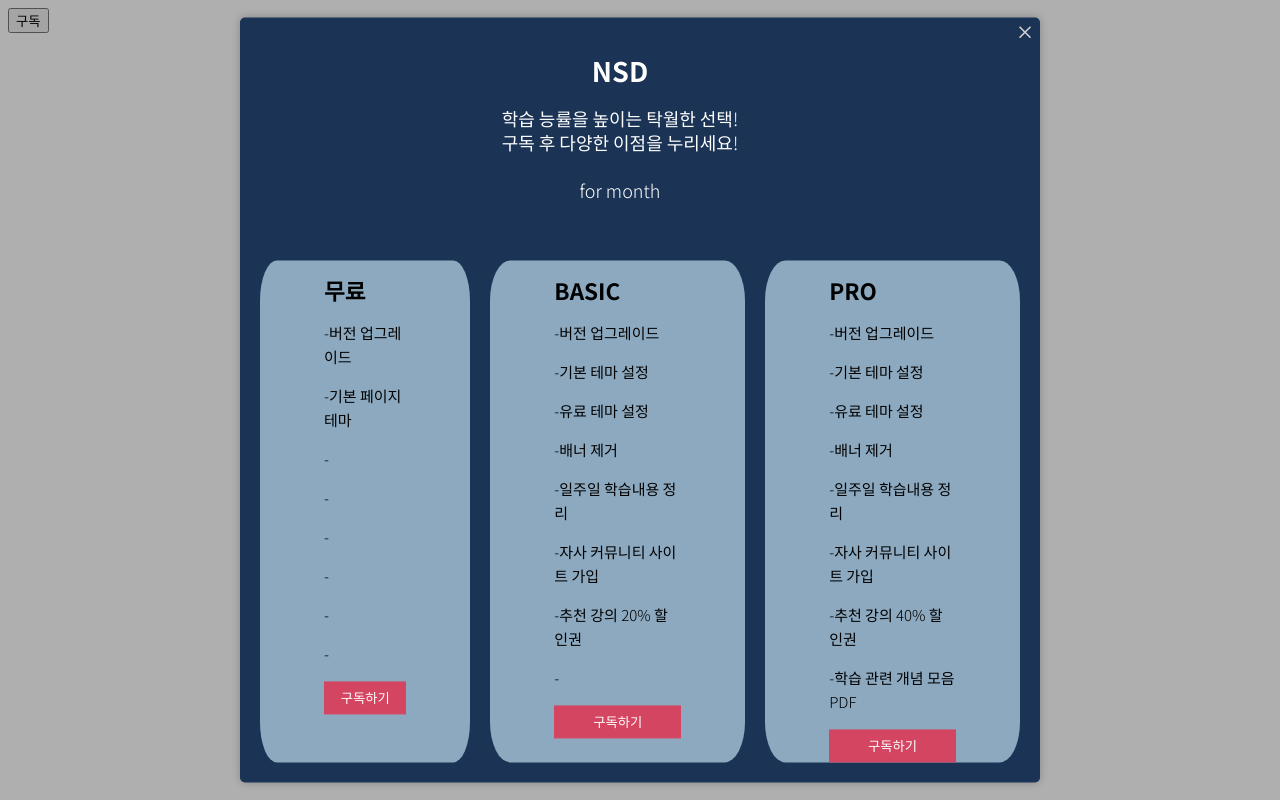
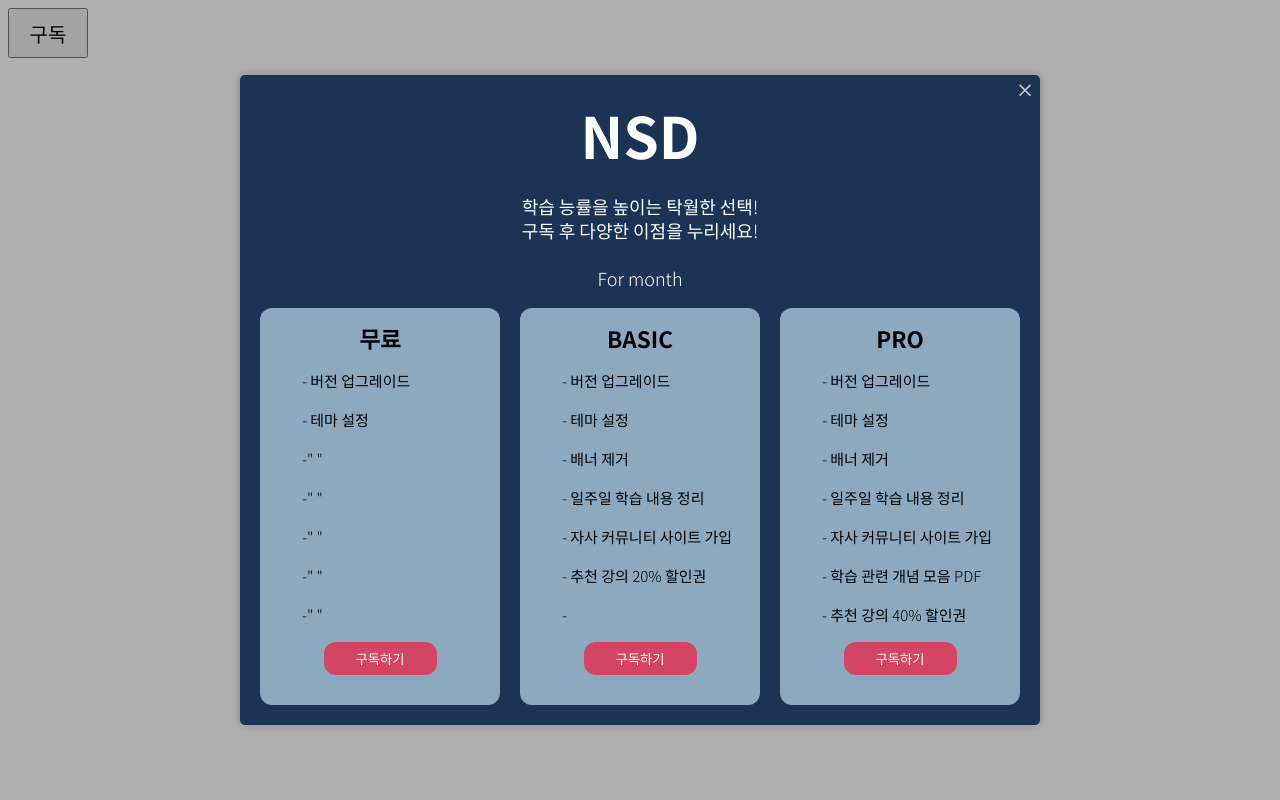
Before and after one commit to pass98/NDB_Core_Project, a plain HTML site: page 구독 모달창/구독.html in a window 1280 px wide. Both pictures are taken after a click on the button "구독". Drawn offline with nearby package versions, Linux system fonts and the light colour scheme.

Commit message:
0801 구독창 수정
배치 및 균형 수정 완료

```diff
--- a/구독 모달창/구독.html
+++ b/구독 모달창/구독.html
@@ -19,17 +19,19 @@
 
 
             <div class="desc-header">
-                <h2>NSD</h2>
+                <div id="nsd"><h2>NSD</h2></div>
                 <div>
-                    <button class="btn-close">&times;</button>
+                    <button class="btn-close" >&times;</button>
                 </div>
 
+                <div>
                 <p>
                     학습 능률을 높이는 탁월한 선택! <br />
                     구독 후 다양한 이점을 누리세요! <br /><br>
-                    for month
+                    For month
 
                 </p>
+                </div>
 
                 <div>
                     <button class="btn-close">&times;</button>
@@ -37,59 +39,65 @@
             </div>
 
             <div class="desc-content">
-                <div class="content1">
-                    <h2 id="c">무료</h2>
-                    <p>-버전 업그레이드</p>
-                    <p>-기본 페이지 테마 </p>
-                    <p>-</p>
-                    <p>-</p>
-                    <p>-</p>
-                    <p>-</p>
-                    <p>-</p>
-                    <p>-</p>
+                <div class= "content1 content-box">
+                    <div ><h2 >무료</h2></div>
+                    <div class="benefits">
+                    <p>- 버전 업그레이드</p>
+                    <p>- 테마 설정</p>
+                    <p>-" " </p>
+                    <p>-" "</p>
+                    <p>-" "</p>
+                    <p>-" "</p>
+                    <p>-" "</p>
+                    </div>
 
                     <!-- <input type="email" placeholder="이메일 주소를 입력하세요."> -->
 
-                        <button id="a">구독하기</button>
+                    <div class="btn">
+                        <button >구독하기</button>
                     </div>
+                </div>
 
 
 
 
-                <div class="content2">
-                    <h2 id="c">BASIC</h2>
-                    <p>-버전 업그레이드 </p>
-                    <p>-기본 테마 설정 </p>
-                    <p>-유료 테마 설정 </p>
-                    <p>-배너 제거 </p>
-                    <p>-일주일 학습내용 정리</p>
-                    <p>-자사 커뮤니티 사이트 가입</p>
-                    <p>-추천 강의 20% 할인권</p>
+                <div class="content2 content-box">
+                    <div><h2 >BASIC</h2></div>
+                    <div class="benefits">
+                    <p>- 버전 업그레이드 </p>
+                    <p>- 테마 설정 </p>
+                    <p>- 배너 제거 </p>
+                    <p>- 일주일 학습 내용 정리</p>
+                    <p>- 자사 커뮤니티 사이트 가입</p>
+                    <p>- 추천 강의 20% 할인권</p>
                     <p>- </p>
+                    </div>
                     <!-- <input type="email" placeholder="이메일 주소를 입력하세요."> -->
+                    <div class="btn">
+                        <button >구독하기</button>
+                    </div>
 
-                        <button>구독하기</button>
-                    </div>
+                </div>
 
 
 
 
-                <div class="content3">
-                    <h2 id="c">PRO</h2>
-                    <p>-버전 업그레이드 </p>
-                    <p>-기본 테마 설정 </p>
-                    <p>-유료 테마 설정  </p>
-                    <p>-배너 제거 </p>
-                    <p>-일주일 학습내용 정리 </p>
-                    <p>-자사 커뮤니티 사이트 가입</p>
-                    <p>-추천 강의 40% 할인권</p>
-                    <p>-학습 관련 개념 모음 PDF </p>
-
+                <div class="content3 content-box">
+                   <div><h2 >PRO</h2></div>
+                   <div class = benefits>
+                    <p>- 버전 업그레이드 </p>
+                    <p>- 테마 설정 </p>
+                    <p>- 배너 제거 </p>
+                    <p>- 일주일 학습 내용 정리 </p>
+                    <p>- 자사 커뮤니티 사이트 가입</p>
+                    <p>- 학습 관련 개념 모음 PDF </p>
+                    <p>- 추천 강의 40% 할인권</p>
+                    </div>
 
 
                     <!-- <input type="email" placeholder="이메일 주소를 입력하세요."> -->
                     <div class="btn">
-                        <button>구독하기</button>
+                        <button >구독하기</button>
                     </div>
                 </div>
             </div>
--- a/구독 모달창/연습.css
+++ b/구독 모달창/연습.css
@@ -35,20 +35,10 @@ body {
     background-color: #fff;
     box-shadow: 0 0 10px rgba(0, 0, 0, 0.247);
     width: 800px;
-
     /* display: flex; */
     overflow: hidden;
     background-color: #1B3455;
 }
-.modal-content > div {
-    padding:  20px;
-}
-/* .photo{
-    flex: 1;
-    background: url(office.jpg) no-repeat center right;
-    background-size: cover;
-} */
-
 
 .desc{
     flex: 2;
@@ -66,56 +56,70 @@ body {
 }
 
 
-
 .btn-close:hover {
     color: #000;
 }
 
 .desc-header{
-
     font-size:larger;
     text-align: center;
     display:absolute;
-    margin-right: 40px;
     color: #FFFFFF;
 
+}
+#nsd{
+    font-size: 38px;
+}
 
+h1,h2,h3{
+    text-align: center;
+}
+.btn-open{
+    width: 80px;
+    height:50px;
+    font-size: 20px;
+}
 
-}
 .desc-content{
     display:flex;
     justify-content: center;
 }
-/* .content1{
-    margin-right:  20px;
+
+
+.content-box > button{
+
+    width : 60px;
+
 }
+.content-box{
+    width:33%;
+    height:200%;
+    border-radius: 12px;
+    background-color: #8CA9BF;
+    margin-left: 20px;
+    margin-bottom: 20px;
 
-.content2{
-    margin-right:  20px;
-} */
 
+}
+.benefits{
+    margin-left:42px;
+}
 .content1{
-    margin-right: 20px;
-    background-color: #8CA9BF;
-    border-radius: 8%;
-    padding: 0 4rem;
+    /* margin-right: 20px;   */
+    /* padding: 0 4rem; */
+
 }
 
 
 .content2{
-    margin-right: 20px;
-    background-color: #8CA9BF;
-    border-radius: 8%;
-    border-radius: 8%;
-    padding: 0 4rem;
+    /* margin-right: 20px; */
+    /* padding: 0 4rem; */
 }
 
 
 .content3{
-    background-color: #8CA9BF;
-    border-radius: 8%;
-    border-radius: 8%;
-    padding: 0 4rem;
+    margin-right:20px;
+    /* padding: 0 4rem; */
 }
 
 .content1:hover{
@@ -140,6 +144,7 @@ body {
     padding: 7px;
     outline: none;
     border: 1px solid #ccc;
+
 }
 .desc-content input[type=email]::placeholder {
     color: #ccc;
@@ -148,15 +153,26 @@ body {
     opacity: 0;
 }
 .desc-content button {
-    display: block;
-    width: 100%;
+    display:flex;
+    /* margin-left:50px; */
     padding: 7px;
     background-color: rgb(212, 69, 97);
     color: #FFFFFF;
     border: none;
     outline: none;
+    width: 113px;
+    justify-content: center;
+    border-radius: 12px;
 }
 
+.btn{
+    display:flex;
+    justify-content: center;
+    margin-bottom : 30px;
+
+
+
+}
 
 .desc-content button:hover {
     background-color: rgb(211, 22, 60);
```
